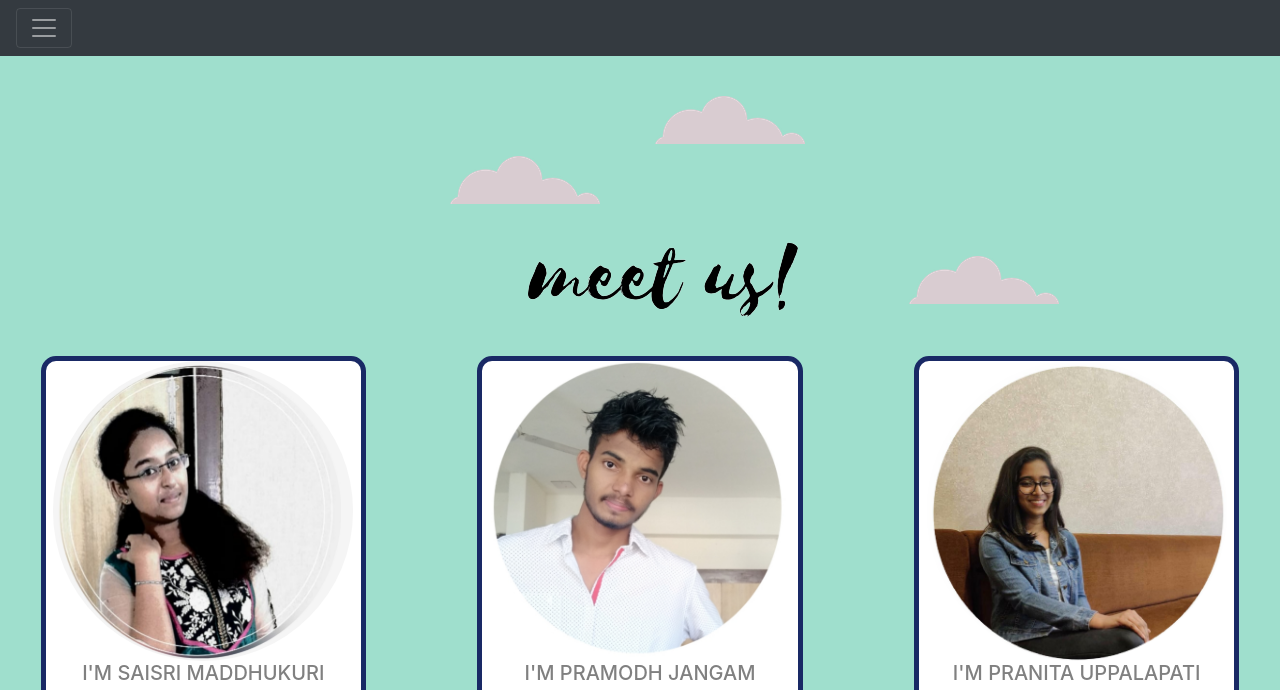
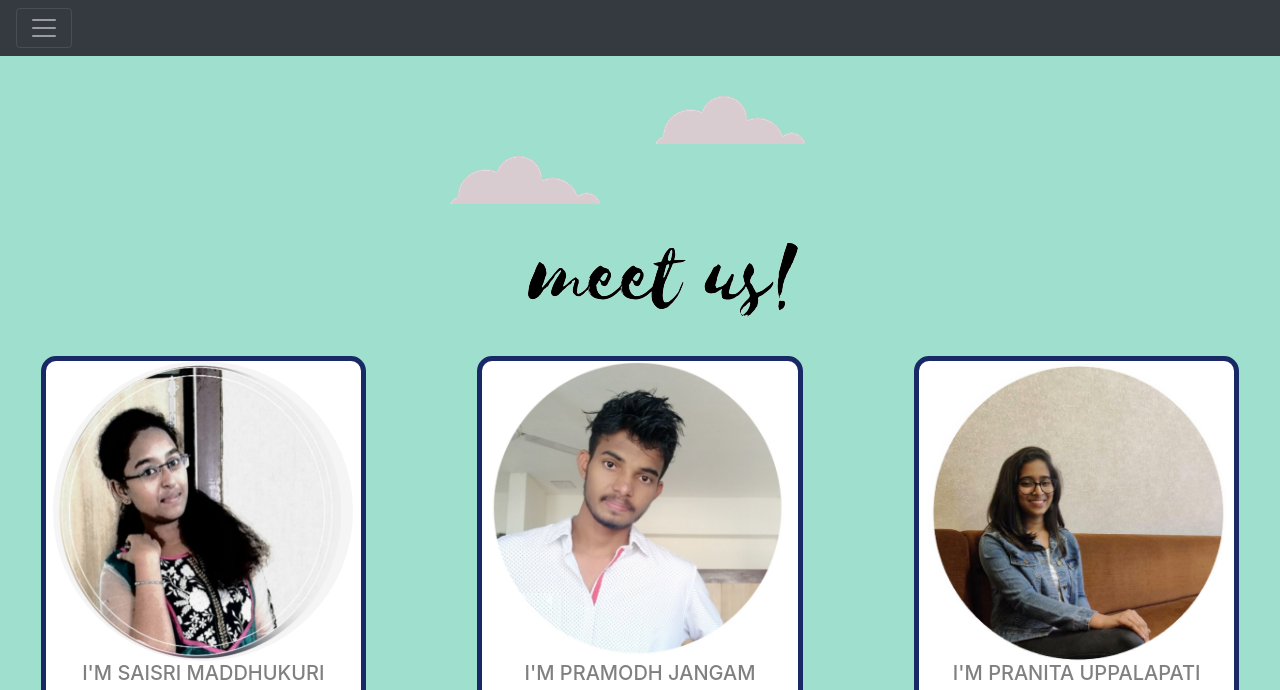
Before and after one commit to pramodh-123/dbmsnexus, a plain HTML site: page team.html in a window 1280 px wide. Shown: the top 690 px of the page. Drawn offline with nearby package versions, Linux system fonts and the light colour scheme.

Commit message:
Update team.html

```diff
--- a/team.html
+++ b/team.html
@@ -49,7 +49,7 @@
   <div class="spaceup">
     <img class="cloud1" src="cloud.png" alt="cloudimg">
     <img class="cloud2" src="cloud.png" alt="cloudimg">
-      <img class="cloud3" src="cloud.png" alt="cloudimg">
+
         <center><img src="meetus.png" alt="meetus!"></center>
 
   </div>
```
